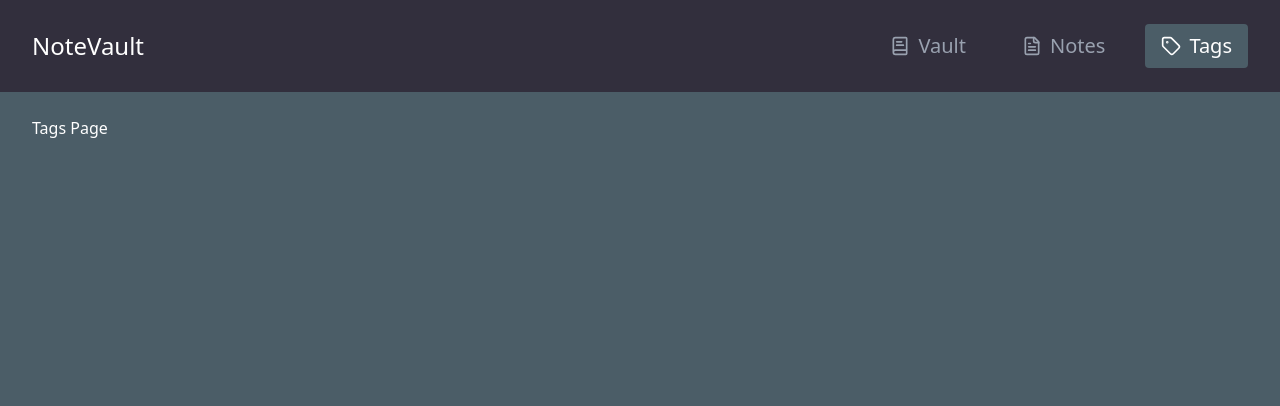
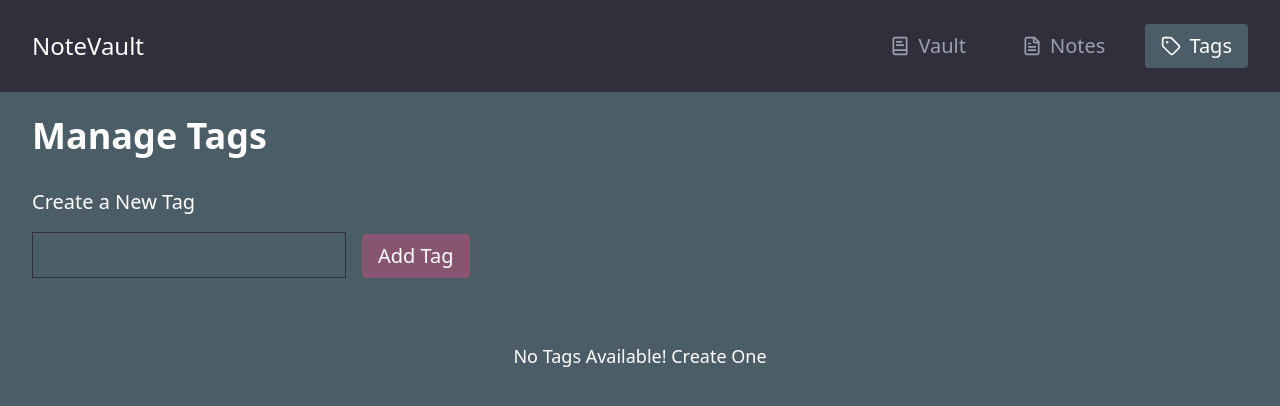
Before and after one commit to killlercram/Note_Taking_App, a React (Vite) app: page /tags in a window 1280 px wide. Shown: the top 406 px of the page. Built offline with nearby package versions, Linux system fonts and the light colour scheme.

Commit message:
Done with the tag Edit tags and learned how to delete things from the store

```diff
--- a/src/pages/NoteDetailsPage.tsx
+++ b/src/pages/NoteDetailsPage.tsx
@@ -53,7 +53,7 @@ function handleDelete () {
         <div className="space-y-2 bg-[#322F3D] p-4 justify-self-start lg:justify-self-auto md:text-center">
           <p>
             Created At:{" "}
-            {new Date(note!.createAt).toLocaleString("en-US", {
+            {new Date(note!?.createAt).toLocaleString("en-US", {
               hour12: true,
               year: "numeric",
               month: "short",
@@ -65,7 +65,7 @@ function handleDelete () {
           </p>
           <p>
             Updated At:{" "}
-            {new Date(note!.updatedAt).toLocaleString("en-US", {
+            {new Date(note!?.updatedAt).toLocaleString("en-US", {
               hour12: true,
               year: "numeric",
               month: "short",
--- a/src/pages/TagsPage.tsx
+++ b/src/pages/TagsPage.tsx
@@ -1,7 +1,124 @@
-import React from 'react'
+import React, { useState } from "react";
+import useNoteStore from "../store/noteStore";
+import { Edit2, Save, TagIcon, Trash2, X } from "lucide-react";
 
 export const TagsPage = () => {
+  const [newTagName, setNewtagName] = useState("");
+  const { tags, addTag , updateTag, deleteTag} = useNoteStore();
+  const [editingTagId, setEditingTagId] = useState<string | null>(null);
+  const [editingTagName, setEditingTagName] = useState("");
+
+  // For adding new Tags
+  function handleAddTag(e: React.FormEvent) {
+    e.preventDefault();
+
+    addTag(newTagName.trim());
+    setNewtagName("");
+  }
+
+  // Editing the selected tag means we are simpling chaning the ui not talking with store
+  function startEditing(tagId: string, currentTagName: string) {
+    setEditingTagId(tagId);
+    setEditingTagName(currentTagName);
+  }
+
+  //Saving the edited file in the store
+  function handleUpdateTag(tagId: string) {
+    if(editingTagName){
+      updateTag(tagId, editingTagName.trim())
+    }
+    // Going back to initial values after saving
+    setEditingTagId(null);
+    setEditingTagName("");
+  }
+
+  // Deleting the selected tag
+  function handleDeleteTag(tagId: string) {
+    if(window.confirm("Are you sure you want to delete this tag? It will be removed from all notes.")) {
+      deleteTag(tagId);
+    }
+
+  }
+
+
   return (
-    <div>Tags Page</div>
-  )
+    <section className="flex flex-col gap-8">
+      <h1 className="text-4xl font-bold">Manage Tags</h1>
+
+      <form onSubmit={handleAddTag} className="flex flex-col gap-4 md:flex-row">
+        <div className="flex flex-col gap-4">
+          <label htmlFor="tag" className="text-xl">
+            Create a New Tag
+          </label>
+          <input
+            type="text"
+            id="tag"
+            onChange={(e) => setNewtagName(e.target.value)}
+            value={newTagName}
+            className="border-l border-[#322F3D] p-2 text-xl outline-none md:border"
+            required
+          />
+        </div>
+        <button
+          type="submit"
+          className="text-xl bg-[#87556F] p-2 rounded-sm md:self-end md:px-4"
+        >
+          Add Tag
+        </button>
+      </form>
+
+      {/* Changing and showing the tags and enabling editing to that  */}
+      <div className="grid grid-cols-1 gap-4 md:grid-cols-2 xl:grid-cols-3">
+        {Object.values(tags).map((tag) => (
+          // This is for the tag icon and the tag name
+          <div
+            key={tag.id}
+            className="bg-[#322F3D] rounded-sm p-6 flex flex-col gap-y-6 sm:flex-row sm:justify-between"
+          >
+            <div className="flex gap-4 items-center">
+              <TagIcon className="size-5" />
+              {editingTagId === tag.id ? (
+                <input
+                  type="text"
+                  value={editingTagName}
+                  className="bg-[#4B5D67] px-2 py-1 text-xl rounded-sm w-1/2 md:w-full outline-none"
+                  onChange={(e) => setEditingTagName(e.target.value)}
+                />
+              ) : (
+                <span className="text-xl font-bold">{tag.name}</span>
+              )}
+            </div>
+
+            {/* For the editing button and the deletion button */}
+            <div className="flex gap-6 items-center self-end">
+              {editingTagId === tag.id ? (
+                <>
+                  <button onClick={() => handleUpdateTag(tag.id)}>
+                    <Save className="size-5" />
+                  </button>
+                  <button onClick={() => setEditingTagId(null)}>
+                    <X className="size-5" />
+                  </button>
+                </>
+              ) : (
+                <>
+                  <button onClick={() => startEditing(tag.id, tag.name)}>
+                    <Edit2 className="size-5" />
+                  </button>
+                  <button onClick={() => handleDeleteTag(tag.id)}>
+                    <Trash2 className="size-5" />
+                  </button>
+                </>
+              )}
+            </div>
+          </div>
+        ))}
+      </div>
+
+      {/* If no tags are available */}
+      {Object.values(tags).length === 0 && (
+        <p className="text-center text-lg">No Tags Available! Create One</p>
+      )}
+    </section>
+  );
 };
--- a/src/store/noteStore.ts
+++ b/src/store/noteStore.ts
@@ -71,6 +71,40 @@ const useNoteStore = create<NoteStore>()(
         }));
         return id;
       },
+
+      // Saving the updated tag value in the store
+      updateTag: (tagId, name) => {
+        set((state) => ({
+          tags: {
+            ...state.tags,
+            [tagId]: { ...state.tags[tagId], name },
+          },
+        }));
+      },
+
+      //Deleting selected tag from store
+      deleteTag: (tagId) => {
+        set((state) => {
+          const { [tagId]: _, ...remainingTags } = state.tags;
+
+          const updatedNotes = Object.entries(state.notes).reduce(
+            (acc, [noteId, note]) => ({
+              ...acc,
+              //Keeping all the remaining things as it is
+              [noteId]: {
+                ...note,
+                // Removing specific tag id only
+                tagIds: note.tagIds.filter((id) => id !== tagId),
+              },
+            }),
+            {}
+          );
+          return {
+            tags: remainingTags,
+            notes: updatedNotes,
+          };
+        });
+      },
     }),
     { name: "Notes-Vault" }
   )
--- a/src/types/index.ts
+++ b/src/types/index.ts
@@ -19,9 +19,11 @@ export interface NoteStore {
   // these are objects with datatypes and values
   notes: Record<string,Note>;
   tags: Record<string, Tag>;
-  addNote: (title: string, content: string, tagIds: string[]) => string; //mentioned the type and what type it will return
+  addNote: (title: string, content: string, tagIds: string[]) => string; //mentioned the type and what type it will return, it returns string
   updateNote: (noteId: string, updates: Partial<Omit<Note, "id">>) => void; //We are updating all the things which wants except the Note id.
   addTag: (name: string) => string;
   deleteNote: (noteId: string) => void;
+  updateTag: (tagId: string, name: string) => void;
+  deleteTag: (tagId: string) => void;
 
 }
```
